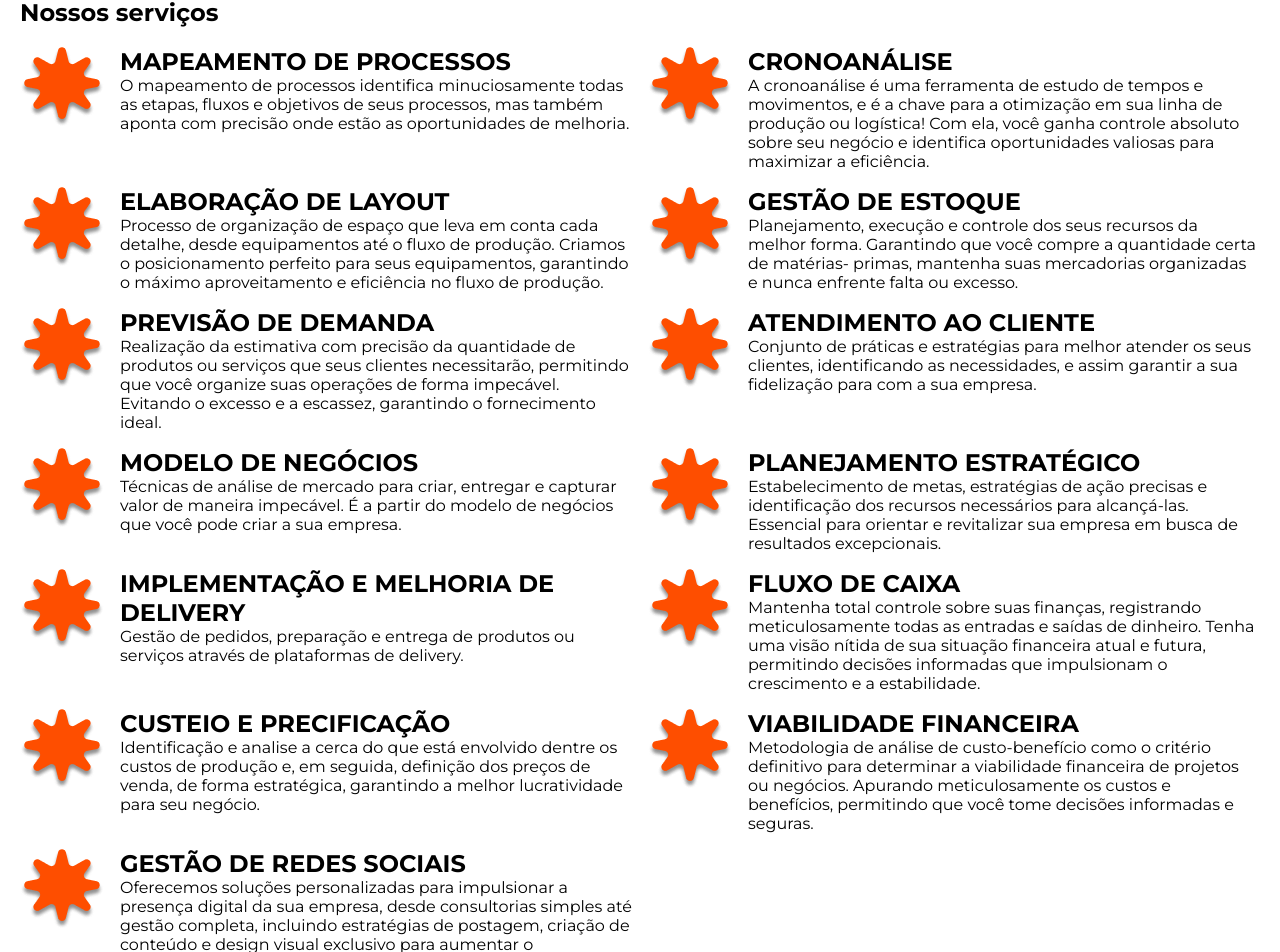
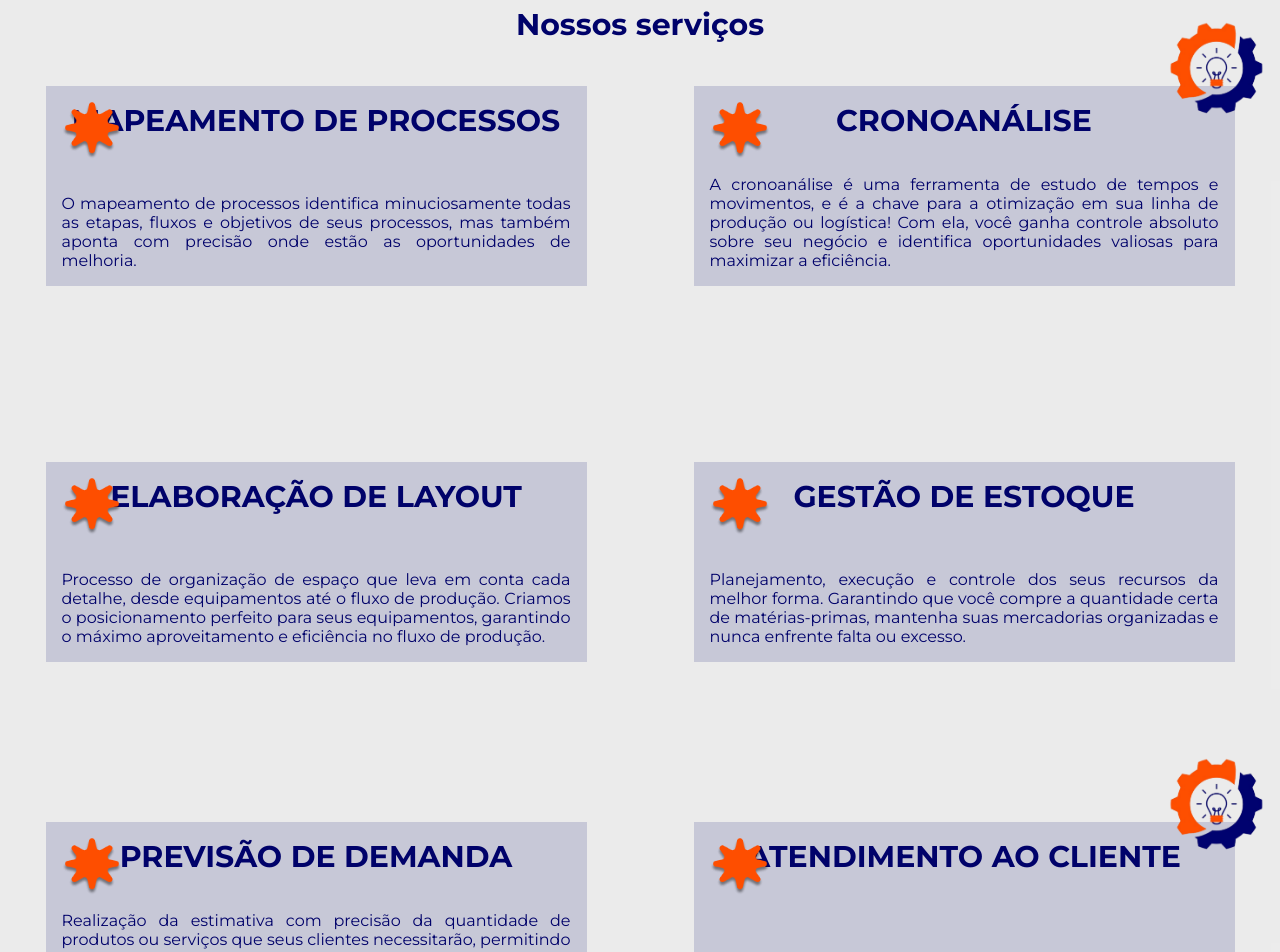
Before and after one commit to Turing-Tecnologia/PROJR, a React (Vite) app in the folder pro-jr/: page / in a window 1280 px wide. Shown: the part 1598-2550 px from the top of the page. Built offline with nearby package versions, Linux system fonts and the light colour scheme.

Commit message:
reorganizando estrutura

```diff
--- /dev/null
+++ b/pro-jr/src/components/ServicesIcon/ServicesIcon.jsx
@@ -0,0 +1,20 @@
+import styles from './ServicesIcon.module.css';
+import StarLogo from '../../assets/ProJr_ServicesStar.png';
+
+const ServicesIcon = ({ title, description }) => {
+  return (
+    <div className={styles.icon}>
+      <img
+        src={StarLogo}
+        alt='estrela laranja'
+        className={styles.star}
+      />
+      <div>
+        <h2>{title}</h2>
+        <p>{description}</p>
+      </div>
+    </div>
+  );
+};
+
+export default ServicesIcon;
--- /dev/null
+++ b/pro-jr/src/components/ServicesIcon/ServicesIcon.module.css
@@ -0,0 +1,36 @@
+.icon {
+    display: flex;
+    flex-direction: column;
+    justify-content: space-between;
+    width: 541px;
+    height: 200px;
+    box-sizing: border-box;
+    padding: 16px;
+    background-color: #C7C8D7;
+    color: #00026A;
+    position: relative;
+    overflow: hidden;
+}
+
+.icon > div {
+    display: flex;
+    flex-direction: column;
+    justify-content: space-between;
+    height: 100%;
+}
+
+.icon h2 {
+    font-size: 30px;
+    text-align: center;
+    margin: 0;
+}
+
+.icon p {
+    text-align: justify;
+    margin: 0;
+}
+
+.star {
+    width: 60px;
+    position: absolute;
+}
--- a/pro-jr/src/pages/OurServices/OurServices.jsx
+++ b/pro-jr/src/pages/OurServices/OurServices.jsx
@@ -1,191 +1,47 @@
+import React from 'react';
+import ServicesIcon from '../../components/ServicesIcon/ServicesIcon';
 import styles from './OurServices.module.css';
-import StarLogo from '../../assets/ProJr_ServicesStar.png';
+import ProJrLogo from '../../assets/LOGO_PRO_JR_PNG-removebg-preview 1.png';
+
+const servicesData = [
+  { title: "MAPEAMENTO DE PROCESSOS", description: "O mapeamento de processos identifica minuciosamente todas as etapas, fluxos e objetivos de seus processos, mas também aponta com precisão onde estão as oportunidades de melhoria." },
+  { title: "CRONOANÁLISE", description: "A cronoanálise é uma ferramenta de estudo de tempos e movimentos, e é a chave para a otimização em sua linha de produção ou logística! Com ela, você ganha controle absoluto sobre seu negócio e identifica oportunidades valiosas para maximizar a eficiência." },
+  { title: "ELABORAÇÃO DE LAYOUT", description: "Processo de organização de espaço que leva em conta cada detalhe, desde equipamentos até o fluxo de produção. Criamos o posicionamento perfeito para seus equipamentos, garantindo o máximo aproveitamento e eficiência no fluxo de produção." },
+  { title: "GESTÃO DE ESTOQUE", description: "Planejamento, execução e controle dos seus recursos da melhor forma. Garantindo que você compre a quantidade certa de matérias-primas, mantenha suas mercadorias organizadas e nunca enfrente falta ou excesso." },
+  { title: "PREVISÃO DE DEMANDA", description: "Realização da estimativa com precisão da quantidade de produtos ou serviços que seus clientes necessitarão, permitindo que você organize suas operações de forma impecável. Evitando o excesso e a escassez, garantindo o fornecimento ideal." },
+  { title: "ATENDIMENTO AO CLIENTE", description: "Conjunto de práticas e estratégias para melhor atender os seus clientes, identificando as necessidades, e assim garantir a sua fidelização para com a sua empresa." },
+  { title: "MODELO DE NEGÓCIOS", description: "Técnicas de análise de mercado para criar, entregar e capturar valor de maneira impecável. É a partir do modelo de negócios que você pode criar a sua empresa." },
+  { title: "PLANEJAMENTO ESTRATÉGICO", description: "Estabelecimento de metas, estratégias de ação precisas e identificação dos recursos necessários para alcançá-las. Essencial para orientar e revitalizar sua empresa em busca de resultados excepcionais." },
+  { title: "IMPLEMENTAÇÃO E MELHORIA DE DELIVERY", description: "Gestão de pedidos, preparação e entrega de produtos ou serviços através de plataformas de delivery." },
+  { title: "FLUXO DE CAIXA", description: "Mantenha total controle sobre suas finanças, registrando meticulosamente todas as entradas e saídas de dinheiro. Tenha uma visão nítida de sua situação financeira atual e futura, permitindo decisões informadas que impulsionam o crescimento e a estabilidade." },
+  { title: "CUSTEIO E PRECIFICAÇÃO", description: "Identificação e análise a cerca do que está envolvido dentre os custos de produção e, em seguida, definição dos preços de venda, de forma estratégica, garantindo a melhor lucratividade para seu negócio." },
+  { title: "VIABILIDADE FINANCEIRA", description: "Metodologia de análise de custo-benefício como o critério definitivo para determinar a viabilidade financeira de projetos ou negócios. Apurando meticulosamente os custos e benefícios, permitindo que você tome decisões informadas e seguras." },
+  { title: "GESTÃO DE REDES SOCIAIS", description: "Oferecemos soluções personalizadas para impulsionar a presença digital da sua empresa, desde consultorias simples até gestão completa, incluindo estratégias de postagem, criação de conteúdo e design visual exclusivo para aumentar o engajamento e a relevância da sua marca online." }
+];
 
 const OurServices = () => {
+  const chunks = [];
+  for (let i = 0; i < servicesData.length; i += 4) {
+    chunks.push(servicesData.slice(i, i + 4));
+  }
+
   return (
     <div id="services" className={styles.services}>
-        <h2>Nossos serviços</h2>
-        <div className={styles.container}>
-            <div>
-                <img src={StarLogo} alt='estrela laranja'/>
-                <div>
-                    <h2>MAPEAMENTO DE PROCESSOS</h2>
-                    <p>
-                        O mapeamento de processos identifica
-                        minuciosamente todas as etapas, fluxos e
-                        objetivos de seus processos, mas também
-                        aponta com precisão onde estão as
-                        oportunidades de melhoria.
-                    </p>
-                </div>
-            </div>
-            <div>
-                <img src={StarLogo} alt='estrela laranja'/>
-                <div>
-                    <h2>CRONOANÁLISE</h2>
-                    <p>
-                        A cronoanálise é uma ferramenta de estudo
-                        de tempos e movimentos, e é a chave para a
-                        otimização em sua linha de produção ou
-                        logística! Com ela, você ganha controle
-                        absoluto sobre seu negócio e identifica
-                        oportunidades valiosas para maximizar a
-                        eficiência.
-                    </p>
-                </div>
-            </div>
-            <div>
-                <img src={StarLogo} alt='estrela laranja'/>
-                <div>
-                    <h2>ELABORAÇÃO DE LAYOUT</h2>
-                    <p>
-                        Processo de organização de espaço que leva
-                        em conta cada detalhe, desde equipamentos
-                        até o fluxo de produção. Criamos o
-                        posicionamento perfeito para seus
-                        equipamentos, garantindo o máximo
-                        aproveitamento e eficiência no fluxo de
-                        produção.
-                    </p>
-                </div>
-            </div>
-            <div>
-                <img src={StarLogo} alt='estrela laranja'/>
-                <div>
-                    <h2>GESTÃO DE ESTOQUE</h2>
-                    <p>
-                        Planejamento, execução e controle dos seus
-                        recursos da melhor forma. Garantindo que
-                        você compre a quantidade certa de matérias-
-                        primas, mantenha suas mercadorias
-                        organizadas e nunca enfrente falta ou
-                        excesso.
-                    </p>
-                </div>
-            </div>
-            <div>
-                <img src={StarLogo} alt='estrela laranja'/>
-                <div>
-                    <h2>PREVISÃO DE DEMANDA</h2>
-                    <p>
-                        Realização da estimativa com precisão da
-                        quantidade de produtos ou serviços que seus
-                        clientes necessitarão, permitindo que você
-                        organize suas operações de forma
-                        impecável. Evitando o excesso e a escassez,
-                        garantindo o fornecimento ideal.
-                    </p>
-                </div>
-            </div>
-            <div>
-                <img src={StarLogo} alt='estrela laranja'/>
-                <div>
-                    <h2>ATENDIMENTO AO CLIENTE</h2>
-                    <p>
-                        Conjunto de práticas e estratégias para
-                        melhor atender os seus clientes,
-                        identificando as necessidades, e assim
-                        garantir a sua fidelização para com a sua
-                        empresa.
-                    </p>
-                </div>
-            </div>
-            <div>
-                <img src={StarLogo} alt='estrela laranja'/>
-                <div>
-                    <h2>MODELO DE NEGÓCIOS</h2>
-                    <p>
-                        Técnicas de análise de mercado para criar,
-                        entregar e capturar valor de maneira
-                        impecável. É a partir do modelo de negócios
-                        que você pode criar a sua empresa.
-                    </p>
-                </div>
-            </div>
-            <div>
-                <img src={StarLogo} alt='estrela laranja'/>
-                <div>
-                    <h2>PLANEJAMENTO ESTRATÉGICO</h2>
-                    <p>
-                        Estabelecimento de metas, estratégias de
-                        ação precisas e identificação dos recursos
-                        necessários para alcançá-las. Essencial para
-                        orientar e revitalizar sua empresa em busca
-                        de resultados excepcionais.
-                    </p>
-                </div>
-            </div>
-            <div>
-                <img src={StarLogo} alt='estrela laranja'/>
-                <div>
-                    <h2>IMPLEMENTAÇÃO E MELHORIA DE DELIVERY</h2>
-                    <p>
-                        Gestão de pedidos, preparação e entrega de
-                        produtos ou serviços através de plataformas
-                        de delivery.
-                    </p>
-                </div>
-            </div>
-            <div>
-                <img src={StarLogo} alt='estrela laranja'/>
-                <div>
-                    <h2>FLUXO DE CAIXA</h2>
-                    <p>
-                        Mantenha total controle sobre suas finanças,
-                        registrando meticulosamente todas as
-                        entradas e saídas de dinheiro. Tenha uma
-                        visão nítida de sua situação financeira atual e
-                        futura, permitindo decisões informadas que
-                        impulsionam o crescimento e a estabilidade.
-                    </p>
-                </div>
-            </div>
-            <div>
-                <img src={StarLogo} alt='estrela laranja'/>
-                <div>
-                    <h2>CUSTEIO E PRECIFICAÇÃO</h2>
-                    <p>
-                        Identificação e analise a cerca do que está
-                        envolvido dentre os custos de produção e,
-                        em seguida, definição dos preços de venda,
-                        de forma estratégica, garantindo a melhor
-                        lucratividade para seu negócio.
-                    </p>
-                </div>
-            </div>
-            <div>
-                <img src={StarLogo} alt='estrela laranja'/>
-                <div>
-                    <h2>VIABILIDADE FINANCEIRA</h2>
-                    <p>
-                        Metodologia de análise de custo-benefício
-                        como o critério definitivo para determinar a
-                        viabilidade financeira de projetos ou
-                        negócios. Apurando meticulosamente os
-                        custos e benefícios, permitindo que você
-                        tome decisões informadas e seguras.
-                    </p>
-                </div>
-            </div>
-            <div>
-                <img src={StarLogo} alt='estrela laranja'/>
-                <div>
-                    <h2>GESTÃO DE REDES SOCIAIS</h2>
-                    <p>
-                        Oferecemos soluções personalizadas para
-                        impulsionar a presença digital da sua
-                        empresa, desde consultorias simples até
-                        gestão completa, incluindo estratégias de
-                        postagem, criação de conteúdo e design
-                        visual exclusivo para aumentar o
-                        engajamento e a relevância da sua marca
-                        online.
-                    </p>
-                </div>
-            </div>
+      <h2>Nossos serviços</h2>
+      {chunks.map((chunk, index) => (
+        <div key={index} className={`${styles.container} ${index === chunks.length - 1 ? styles.lastContainer : ''}`}>
+          {chunk.map((service, i) => (
+            <ServicesIcon
+              key={i}
+              title={service.title}
+              description={service.description}
+            />
+          ))}
+          <img src={ProJrLogo} alt="Logo Pro Jr" className={styles.containerLogo} />
         </div>
+      ))}
     </div>
-  )
-}
+  );
+};
 
 export default OurServices;
--- a/pro-jr/src/pages/OurServices/OurServices.module.css
+++ b/pro-jr/src/pages/OurServices/OurServices.module.css
@@ -1,22 +1,40 @@
 .services {
-    padding: 20px;
+    background-color: #EAEAEAEA;
+    position: relative;
+    padding-top: 6vh;
+}
+
+.services > h2 {
+    text-align: center;
+    margin: 0;
+    position: absolute;
+    left: 50%;
+    transform: translateX(-50%);
+    font-size: 30px;
+    color: #00026A;
 }
 
 .container {
     display: grid;
     grid-template-columns: 1fr 1fr;
+    height: 92vh;
     gap: 16px;
+    align-items: center;
+    justify-items: center;
+    position: relative;
 }
 
-.container > div {
-    display: flex;
-    align-items: flex-start;
+.container > img {
+    width: 127px;
+    position: absolute;
+    right: 0;
+    top: 0;
 }
 
-.container img {
-    margin-right: 16px;
+.lastContainer {
+    height: 36vh;
+    grid-template-columns: 1fr;
+    display: flex;
+    justify-content: center;
+    align-items: center;
 }
-
-.container h2, .container p {
-    margin: 0;
-}
```
